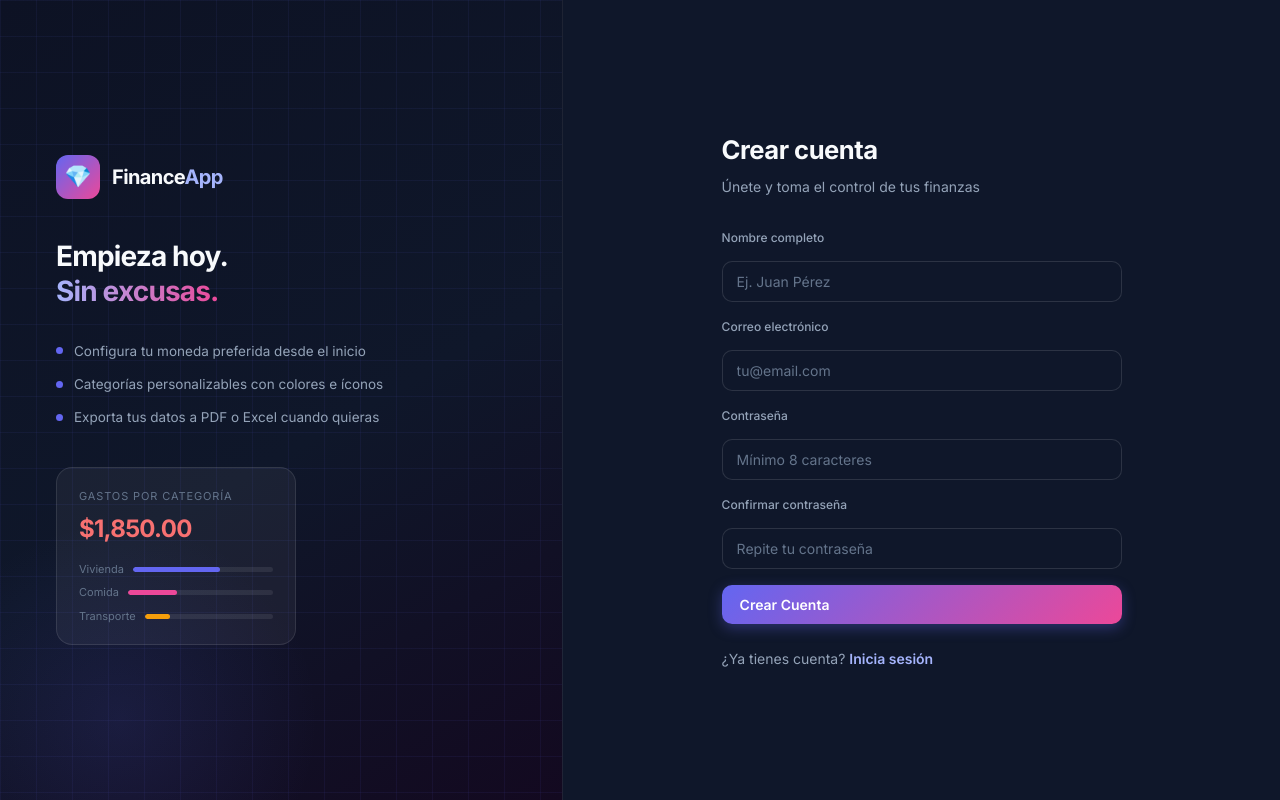
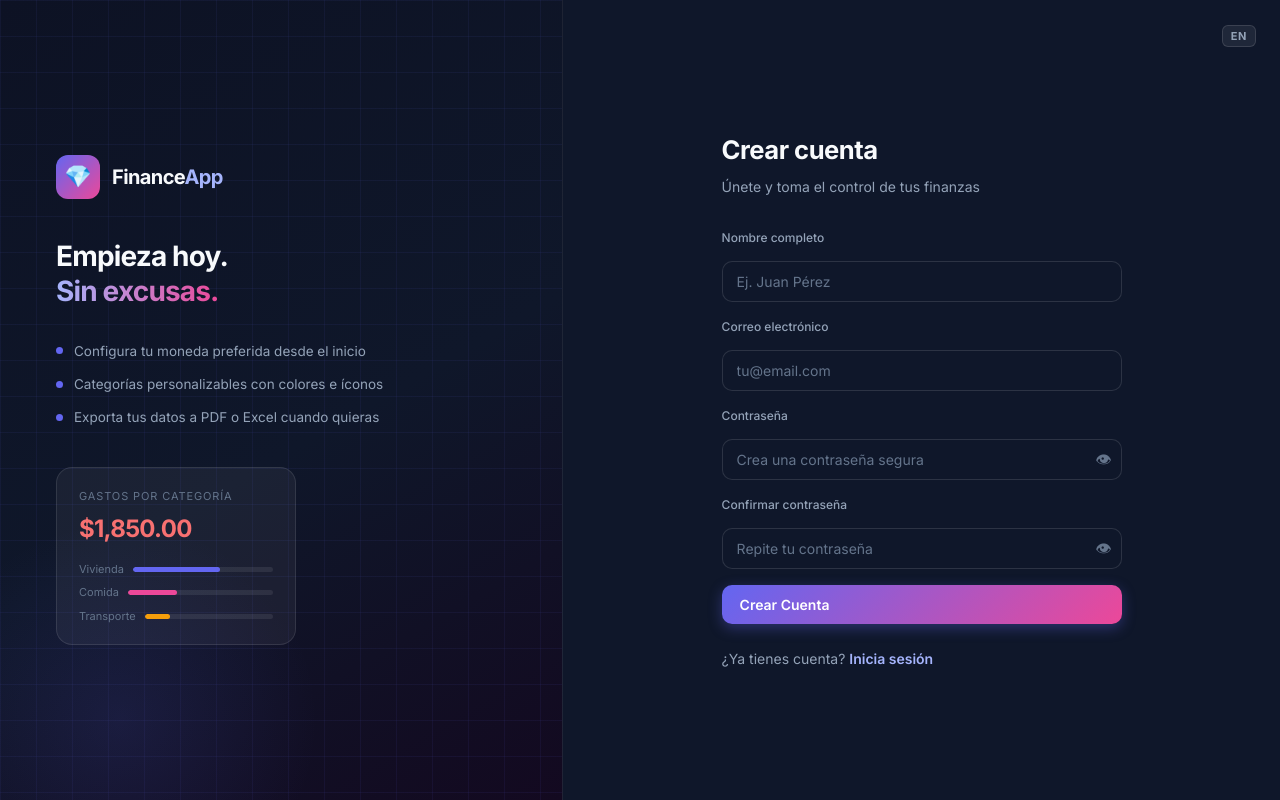
Before and after one commit to SrJCBM/income_expense_management_system, a React (Vite) app in the folder frontend/: page /#/register in a window 1280 px wide. Built offline with nearby package versions, Linux system fonts and the light colour scheme; no server answers.

Commit message:
feat: wire PasswordField + PasswordStrength into auth, translate Login/Register/AuthBrand

```diff
--- a/frontend/src/components/AuthBrand.jsx
+++ b/frontend/src/components/AuthBrand.jsx
@@ -1,44 +1,49 @@
+// frontend/src/components/AuthBrand.jsx
+import { useLanguage } from '../context/LanguageContext.jsx';
+
+const AuthBrand = ({ variant = 'login' }) => {
+  const { t } = useLanguage();
+
   const VARIANTS = {
     login: {
       tagline: (
         <>
-        Cada peso<br />con <em>propósito</em>
+          {t('auth.brand.login.tagline1')}<br />{t('auth.brand.login.tagline2')}<em>{t('auth.brand.login.taglineEm')}</em>
         </>
       ),
       features: [
-      'Registra ingresos y gastos al instante',
-      'Presupuestos con alertas en tiempo real',
-      'Reportes y análisis visuales del mes',
+        t('auth.brand.login.feature1'),
+        t('auth.brand.login.feature2'),
+        t('auth.brand.login.feature3'),
       ],
-    previewLabel: 'Balance del mes',
+      previewLabel: t('auth.brand.login.previewLabel'),
       previewAmount: { value: '+$3,240.00', color: '#10b981' },
       previewBars: [
-      { label: 'Ingresos', pct: '78%', color: '#10b981' },
-      { label: 'Gastos',   pct: '45%', color: '#f87171' },
+        { label: t('auth.brand.login.bar1'), pct: '78%', color: '#10b981' },
+        { label: t('auth.brand.login.bar2'), pct: '45%', color: '#f87171' },
       ],
     },
     register: {
       tagline: (
         <>
-        Empieza hoy.<br /><em>Sin excusas.</em>
+          {t('auth.brand.register.tagline1')}<br /><em>{t('auth.brand.register.taglineEm')}</em>
         </>
       ),
       features: [
-      'Configura tu moneda preferida desde el inicio',
-      'Categorías personalizables con colores e íconos',
-      'Exporta tus datos a PDF o Excel cuando quieras',
+        t('auth.brand.register.feature1'),
+        t('auth.brand.register.feature2'),
+        t('auth.brand.register.feature3'),
       ],
-    previewLabel: 'Gastos por categoría',
+      previewLabel: t('auth.brand.register.previewLabel'),
       previewAmount: { value: '$1,850.00', color: '#f87171' },
       previewBars: [
-      { label: 'Vivienda',    pct: '62%', color: '#6366f1' },
-      { label: 'Comida',      pct: '34%', color: '#ec4899' },
-      { label: 'Transporte',  pct: '20%', color: '#f59e0b' },
+        { label: t('auth.brand.register.bar1'), pct: '62%', color: '#6366f1' },
+        { label: t('auth.brand.register.bar2'), pct: '34%', color: '#ec4899' },
+        { label: t('auth.brand.register.bar3'), pct: '20%', color: '#f59e0b' },
       ],
     },
   };
 
-const AuthBrand = ({ variant = 'login' }) => {
   const v = VARIANTS[variant];
 
   return (
@@ -70,10 +75,7 @@ const AuthBrand = ({ variant = 'login' }) => {
               <div key={bar.label} className="auth-preview-bar-row">
                 <span>{bar.label}</span>
                 <div className="auth-preview-bar-track">
-                  <div
-                    className="auth-preview-bar-fill"
-                    style={{ width: bar.pct, background: bar.color }}
-                  />
+                  <div className="auth-preview-bar-fill" style={{ width: bar.pct, background: bar.color }} />
                 </div>
               </div>
             ))}
--- a/frontend/src/pages/Login.jsx
+++ b/frontend/src/pages/Login.jsx
@@ -1,11 +1,15 @@
+// frontend/src/pages/Login.jsx
 import { useNavigate, Link } from 'react-router-dom';
 import { useAuth } from '../hooks/useAuth.js';
 import { useForm } from '../hooks/useForm.js';
+import { useLanguage } from '../context/LanguageContext.jsx';
 import AuthBrand from '../components/AuthBrand.jsx';
+import PasswordField from '../components/PasswordField.jsx';
 import '../styles/Auth.css';
 
 const Login = () => {
   const { login, isLoading, error: authError } = useAuth();
+  const { t, toggleLang } = useLanguage();
   const navigate = useNavigate();
 
   const handleLoginSubmit = async (values) => {
@@ -13,7 +17,7 @@ const Login = () => {
     const password = values.password.trim();
 
     if (!email || !password) {
-      throw { validationErrors: { general: 'Por favor, completa todos los campos para continuar.' } };
+      throw { validationErrors: { general: t('auth.login.errorRequired') } };
     }
 
     await login(email, password);
@@ -32,10 +36,16 @@ const Login = () => {
       <AuthBrand variant="login" />
 
       <div className="auth-form-side">
+        <div className="auth-lang-toggle">
+          <button className="btn-lang-toggle" onClick={toggleLang} aria-label="Cambiar idioma">
+            {t('lang.toggle')}
+          </button>
+        </div>
+
         <div className="auth-card" role="main" aria-labelledby="login-title">
           <div className="auth-header">
-            <h2 id="login-title">Bienvenido de nuevo</h2>
-            <p>Ingresa tus credenciales para acceder</p>
+            <h2 id="login-title">{t('auth.login.title')}</h2>
+            <p>{t('auth.login.subtitle')}</p>
           </div>
 
           <form onSubmit={handleSubmit} className="auth-form" noValidate>
@@ -46,14 +56,14 @@ const Login = () => {
             )}
 
             <div className="form-group">
-              <label htmlFor="email">Correo electrónico</label>
+              <label htmlFor="email">{t('auth.login.emailLabel')}</label>
               <input
                 type="email"
                 id="email"
                 name="email"
                 value={values.email}
                 onChange={handleChange}
-                placeholder="tu@email.com"
+                placeholder={t('auth.login.emailPlaceholder')}
                 disabled={isFormDisabled}
                 required
                 aria-required="true"
@@ -61,26 +71,26 @@ const Login = () => {
                 aria-describedby={errors.email ? 'email-error' : undefined}
                 data-testid="email-input"
               />
-              {errors.email && <span id="email-error" className="error-text" role="alert">{errors.email}</span>}
+              {errors.email && (
+                <span id="email-error" className="error-text" role="alert">{errors.email}</span>
+              )}
             </div>
 
             <div className="form-group">
-              <label htmlFor="password">Contraseña</label>
-              <input
-                type="password"
+              <label htmlFor="password">{t('auth.login.passwordLabel')}</label>
+              <PasswordField
                 id="password"
                 name="password"
                 value={values.password}
                 onChange={handleChange}
                 placeholder="••••••••"
                 disabled={isFormDisabled}
-                required
-                aria-required="true"
-                aria-invalid={!!errors.password}
-                aria-describedby={errors.password ? 'password-error' : undefined}
-                data-testid="password-input"
+                ariaInvalid={!!errors.password}
+                ariaDescribedBy={errors.password ? 'password-error' : undefined}
               />
-              {errors.password && <span id="password-error" className="error-text" role="alert">{errors.password}</span>}
+              {errors.password && (
+                <span id="password-error" className="error-text" role="alert">{errors.password}</span>
+              )}
             </div>
 
             <button
@@ -90,12 +100,12 @@ const Login = () => {
               aria-busy={isFormDisabled}
               data-testid="login-button"
             >
-              {isFormDisabled ? 'Autenticando...' : 'Iniciar Sesión'}
+              {isFormDisabled ? t('auth.login.submitting') : t('auth.login.submit')}
             </button>
           </form>
 
           <div className="auth-footer">
-            <p>¿No tienes cuenta? <Link to="/register">Regístrate aquí</Link></p>
+            <p>{t('auth.login.noAccount')} <Link to="/register">{t('auth.login.registerLink')}</Link></p>
           </div>
         </div>
       </div>
--- a/frontend/src/pages/Register.jsx
+++ b/frontend/src/pages/Register.jsx
@@ -1,30 +1,37 @@
+// frontend/src/pages/Register.jsx
 import { useNavigate, Link } from 'react-router-dom';
 import { useAuth } from '../hooks/useAuth.js';
 import { useForm } from '../hooks/useForm.js';
+import { useLanguage } from '../context/LanguageContext.jsx';
+import { checkRules } from '../utils/passwordRules.js';
 import AuthBrand from '../components/AuthBrand.jsx';
+import PasswordField from '../components/PasswordField.jsx';
+import PasswordStrength from '../components/PasswordStrength.jsx';
 import '../styles/Auth.css';
 
 const Register = () => {
   const { register, isLoading, error: authError } = useAuth();
+  const { t, toggleLang } = useLanguage();
   const navigate = useNavigate();
 
   const handleRegisterSubmit = async (values) => {
     const trimmedName = values.name.trim();
 
     if (!trimmedName || !values.email.trim() || !values.password.trim()) {
-      throw { validationErrors: { general: 'Por favor, completa todos los campos requeridos.' } };
+      throw { validationErrors: { general: t('auth.register.errorRequired') } };
     }
 
     if (!/[A-Za-z]/.test(trimmedName)) {
-      throw { validationErrors: { name: 'El nombre debe incluir al menos una letra.' } };
+      throw { validationErrors: { name: t('auth.register.errorNameInvalid') } };
     }
 
     if (values.password !== values.confirmPassword) {
-      throw { validationErrors: { confirmPassword: 'Las contraseñas no coinciden. Por favor verifica.' } };
+      throw { validationErrors: { confirmPassword: t('auth.register.errorPasswordMismatch') } };
     }
 
-    if (values.password.length < 8) {
-      throw { validationErrors: { password: 'La contraseña debe tener al menos 8 caracteres.' } };
+    const allMet = checkRules(values.password).every((r) => r.met);
+    if (!allMet) {
+      throw { validationErrors: { password: t('password.errorWeak') } };
     }
 
     const { confirmPassword, ...userData } = values;
@@ -46,10 +53,16 @@ const Register = () => {
       <AuthBrand variant="register" />
 
       <div className="auth-form-side">
+        <div className="auth-lang-toggle">
+          <button className="btn-lang-toggle" onClick={toggleLang} aria-label="Cambiar idioma">
+            {t('lang.toggle')}
+          </button>
+        </div>
+
         <div className="auth-card" role="main" aria-labelledby="register-title">
           <div className="auth-header">
-            <h2 id="register-title">Crear cuenta</h2>
-            <p>Únete y toma el control de tus finanzas</p>
+            <h2 id="register-title">{t('auth.register.title')}</h2>
+            <p>{t('auth.register.subtitle')}</p>
           </div>
 
           <form onSubmit={handleSubmit} className="auth-form" noValidate>
@@ -60,14 +73,14 @@ const Register = () => {
             )}
 
             <div className="form-group">
-              <label htmlFor="name">Nombre completo</label>
+              <label htmlFor="name">{t('auth.register.nameLabel')}</label>
               <input
                 type="text"
                 id="name"
                 name="name"
                 value={values.name}
                 onChange={handleChange}
-                placeholder="Ej. Juan Pérez"
+                placeholder={t('auth.register.namePlaceholder')}
                 disabled={isFormDisabled}
                 required
                 aria-required="true"
@@ -75,18 +88,20 @@ const Register = () => {
                 aria-describedby={errors.name ? 'name-error' : undefined}
                 data-testid="name-input"
               />
-              {errors.name && <span id="name-error" className="error-text" role="alert">{errors.name}</span>}
+              {errors.name && (
+                <span id="name-error" className="error-text" role="alert" data-testid="register-error-name">{errors.name}</span>
+              )}
             </div>
 
             <div className="form-group">
-              <label htmlFor="email">Correo electrónico</label>
+              <label htmlFor="email">{t('auth.register.emailLabel')}</label>
               <input
                 type="email"
                 id="email"
                 name="email"
                 value={values.email}
                 onChange={handleChange}
-                placeholder="tu@email.com"
+                placeholder={t('auth.register.emailPlaceholder')}
                 disabled={isFormDisabled}
                 required
                 aria-required="true"
@@ -94,43 +109,40 @@ const Register = () => {
                 aria-describedby={errors.email ? 'email-error' : undefined}
                 data-testid="email-input"
               />
-              {errors.email && <span id="email-error" className="error-text" role="alert">{errors.email}</span>}
+              {errors.email && (
+                <span id="email-error" className="error-text" role="alert">{errors.email}</span>
+              )}
             </div>
 
             <div className="form-group">
-              <label htmlFor="password">Contraseña</label>
-              <input
-                type="password"
+              <label htmlFor="password">{t('auth.register.passwordLabel')}</label>
+              <PasswordField
                 id="password"
                 name="password"
                 value={values.password}
                 onChange={handleChange}
-                placeholder="Mínimo 8 caracteres"
+                placeholder={t('auth.register.passwordPlaceholder')}
                 disabled={isFormDisabled}
-                required
-                aria-required="true"
-                aria-invalid={!!errors.password}
-                aria-describedby={errors.password ? 'password-error' : undefined}
-                data-testid="password-input"
+                ariaInvalid={!!errors.password}
+                ariaDescribedBy={errors.password ? 'password-error' : undefined}
               />
-              {errors.password && <span id="password-error" className="error-text" role="alert">{errors.password}</span>}
+              <PasswordStrength password={values.password} />
+              {errors.password && (
+                <span id="password-error" className="error-text" role="alert" data-testid="register-error-password">{errors.password}</span>
+              )}
             </div>
 
             <div className="form-group">
-              <label htmlFor="confirmPassword">Confirmar contraseña</label>
-              <input
-                type="password"
+              <label htmlFor="confirmPassword">{t('auth.register.confirmLabel')}</label>
+              <PasswordField
                 id="confirmPassword"
                 name="confirmPassword"
                 value={values.confirmPassword}
                 onChange={handleChange}
-                placeholder="Repite tu contraseña"
+                placeholder={t('auth.register.confirmPlaceholder')}
                 disabled={isFormDisabled}
-                required
-                aria-required="true"
-                aria-invalid={!!errors.confirmPassword}
-                aria-describedby={errors.confirmPassword ? 'confirmPassword-error' : undefined}
-                data-testid="confirm-password-input"
+                ariaInvalid={!!errors.confirmPassword}
+                ariaDescribedBy={errors.confirmPassword ? 'confirmPassword-error' : undefined}
               />
               {errors.confirmPassword && (
                 <span id="confirmPassword-error" className="error-text" role="alert">
@@ -146,12 +158,12 @@ const Register = () => {
               aria-busy={isFormDisabled}
               data-testid="register-button"
             >
-              {isFormDisabled ? 'Creando tu cuenta...' : 'Crear Cuenta'}
+              {isFormDisabled ? t('auth.register.submitting') : t('auth.register.submit')}
             </button>
           </form>
 
           <div className="auth-footer">
-            <p>¿Ya tienes cuenta? <Link to="/login">Inicia sesión</Link></p>
+            <p>{t('auth.register.hasAccount')} <Link to="/login">{t('auth.register.loginLink')}</Link></p>
           </div>
         </div>
       </div>
--- a/frontend/src/styles/Auth.css
+++ b/frontend/src/styles/Auth.css
@@ -330,3 +330,15 @@
 
 .rule-met  { color: #10b981; }
 .rule-unmet { color: var(--text-muted); }
+
+/* ── Auth language toggle ── */
+.auth-form-side {
+  position: relative;
+}
+
+.auth-lang-toggle {
+  position: absolute;
+  top: 1.5rem;
+  right: 1.5rem;
+  z-index: 10;
+}
```
Lines whose indentation alone changed are shown as unchanged.
